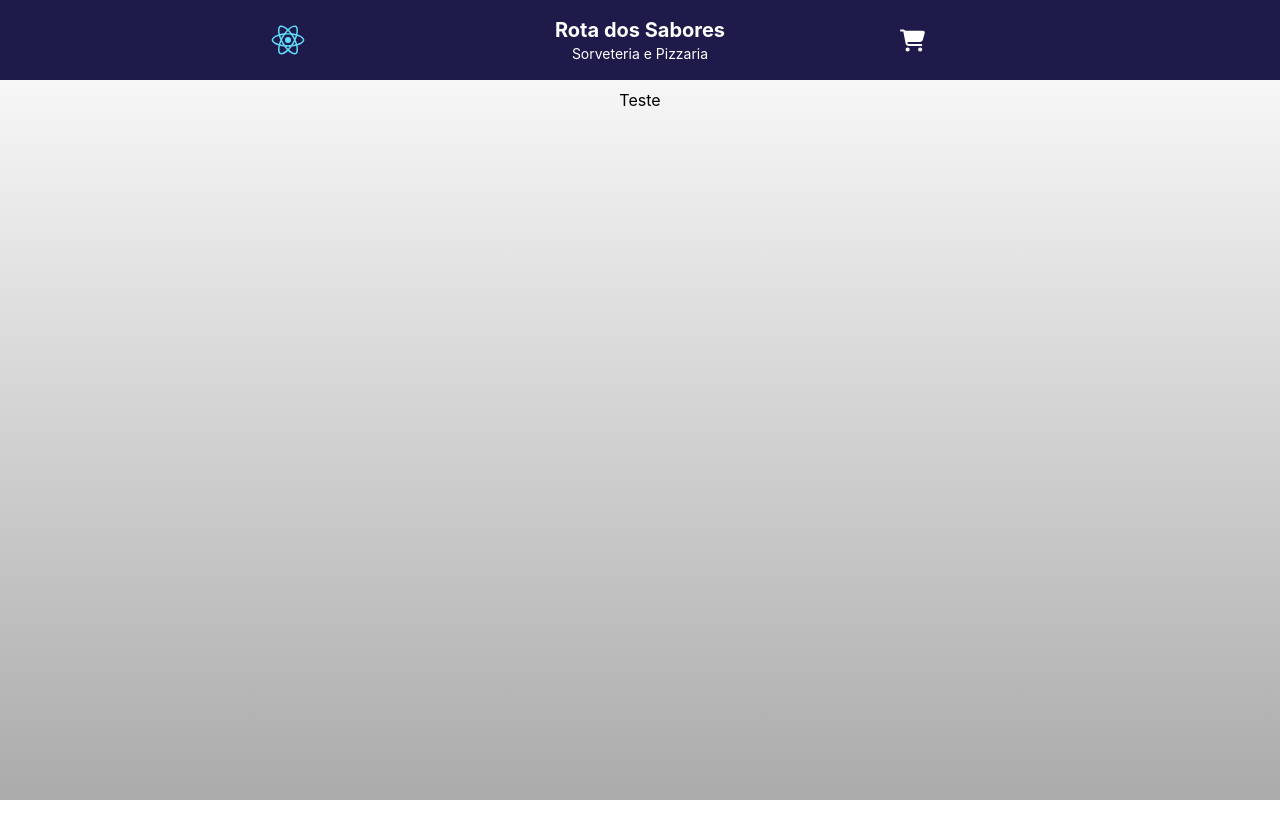
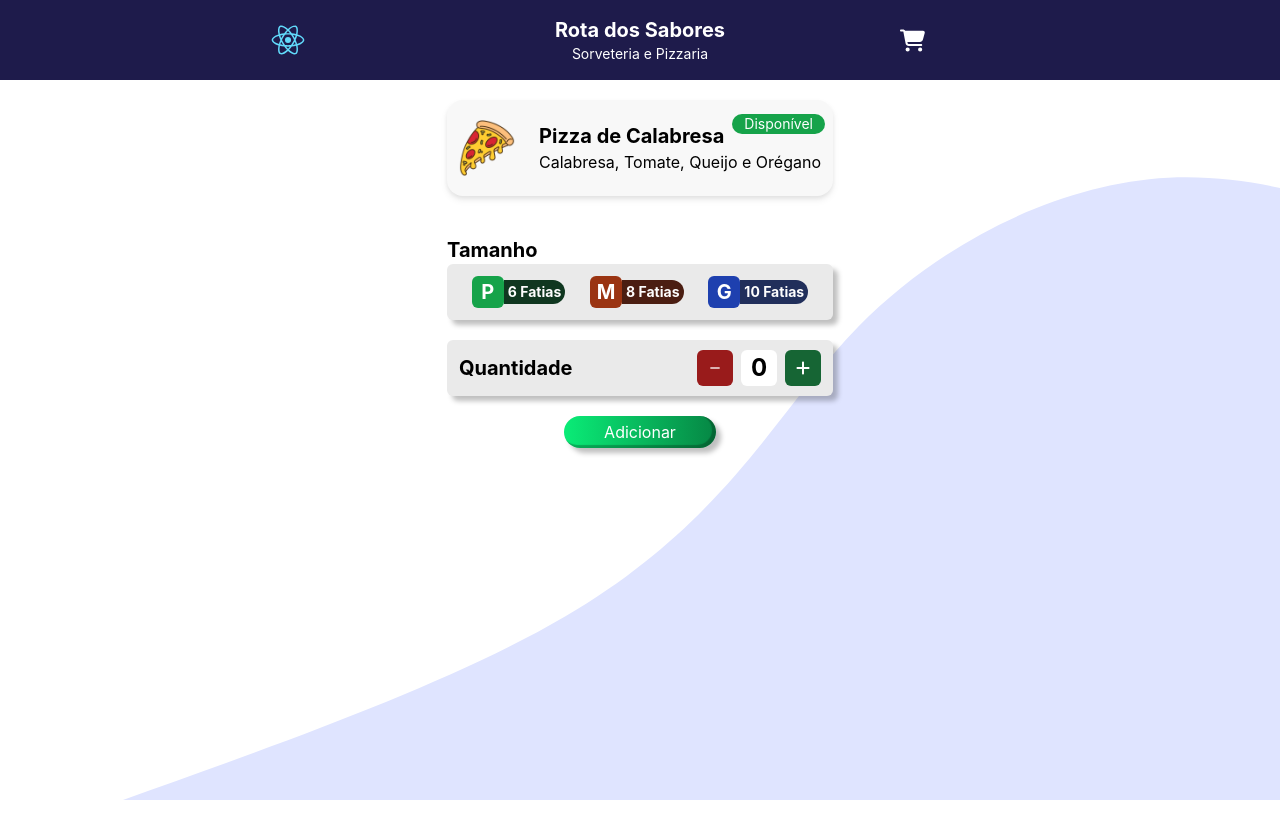
Before and after one commit to CleitonBrito/RotaDosSaboresApp, a React (Create React App) app: page /pizza/1 in a window 1280 px wide. Shown: the top 838 px of the page. Built offline with nearby package versions, Linux system fonts and the light colour scheme.

Commit message:
create module pizzaItem Order

```diff
--- a/src/Components/Card/index.js
+++ b/src/Components/Card/index.js
@@ -2,8 +2,7 @@ import React, { Component } from "react";
 
 class Card extends Component {
     render(){
-        return <a className="cursor-pointer" href={this.props.link}>
-            <div className="grid grid-cols-[5rem_auto] items-center bg-gradient-to-r to-[#E8E8E8] from-[#F3F4F6] hover:from-[#FFFFFF] hover:outline-1 hover:outline hover:outline-[#878787] hover:delay-100 drop-shadow-md shadow-red-600 transition-colors delay-100 rounded-2xl w-full min-h-16 sm:min-h-24 my-3">
+        return <div className="card grid grid-cols-[5rem_auto] items-center bg-gradient-to-r to-[#E8E8E8] from-[#F3F4F6] drop-shadow-md shadow-red-600 rounded-2xl w-full min-h-16 sm:min-h-24 my-3">
             <section className="flex justify-center">
                 <img className="size-14" src={ this.props.image } alt="" />
             </section>
@@ -17,7 +16,6 @@ class Card extends Component {
                 </section>
             </section>
         </div>
-        </a>
     }
 }
 
--- /dev/null
+++ b/src/Components/Layout/index.css
@@ -0,0 +1,13 @@
+.layout {
+    background-image: url('../../vetor-bg.svg');
+    background-repeat: no-repeat;
+    background-position-y: bottom;
+    background-position-x: right;
+    background-size: cover;
+}
+
+@media (max-width: 350px){
+    .layout {
+        background-position-y: bottom;
+    }
+}
--- a/src/Components/Layout/index.js
+++ b/src/Components/Layout/index.js
@@ -1,9 +1,10 @@
 import Header from "../../Components/Header"
 import Footer from "../../Components/Footer"
+import './index.css'
 
 const Layout = ({ children }) => {
     return (
-        <div className="bg-gradient-to-b to-[#ABABAB] from-[#FFFFFF] h-screen grid grid-rows-[5rem_auto]">
+        <div className="layout bg-gradient-to-b to-[#ABABAB] from-[#FFFFFF] h-screen grid grid-rows-[5rem_auto]">
             <Header />
             <main className="flex flex-col h-screen w-screen items-center px-4 py-2">
                 <div>{ children }</div>
--- a/src/Pages/Home/index.css
+++ b/src/Pages/Home/index.css
@@ -5,3 +5,12 @@
 section .main::-webkit-scrollbar {
     display: none;
 }
+
+.card {
+    transition: all 0.5s ease-in-out;
+}
+
+.card:hover {
+    outline: 1px solid #BDBDBD;
+    --tw-gradient-to: #FFFFFF;
+}
--- a/src/Pages/Home/index.js
+++ b/src/Pages/Home/index.js
@@ -6,6 +6,7 @@ import salgadosImg from '../../assets/Salgados.png'
 import milkshakesImg from '../../assets/Milkshake.png'
 import bebidasImg from '../../assets/Bebidas.png'
 import './index.css'
+import { Link } from "react-router-dom";
 
 export default function Home(){
     return (
@@ -20,7 +21,7 @@ export default function Home(){
                         Praça das Assembléias, Bairro Novo, Filadélfia - BA
                     </span>
                 </section>
-                <section className="mx-auto w-full grid grid-rows-none grid-cols-4 h-[7rem] items-center justify-items-center leading-4 bg-white rounded-md">
+                <section className="mx-auto w-full grid grid-rows-none grid-cols-4 h-[16rem] items-center justify-items-center leading-4 bg-white rounded-md">
                     <div className="flex flex-col items-center">
                         <div className="size-14 rounded-full products-img flex justify-center items-center">
                             <img className="size-12 rounded-full products-img object-scale-down" src={ pizzaImg } alt="" />
@@ -52,9 +53,15 @@ export default function Home(){
                             <h1 className="font-bold text-xl">Pizzas</h1>
                             <span className="font-bold text-[#bbab31]">A partir de R$33,00</span>
                         </div>
-                        <Card title="Pizza de Calabresa" description="Calabresa, Tomate, Queijo e Orégano" image={pizzaImg} link="/pizza/1" />
-                        <Card title="Pizza de Carne Seca" description="Carne Seca, Tomate, Queijo, Azeitonas e Orégano" image={pizzaImg} link="/pizza/2" />
-                        <Card title="Pizza Mexicana" description="Calabresa, Bacon, Muçarela, Cebola e Orégano" image={pizzaImg} link="/pizza/2"/>
+                        <Link to="/pizza/1">
+                            <Card title="Pizza de Calabresa" description="Calabresa, Tomate, Queijo e Orégano" image={pizzaImg} />
+                        </Link>
+                        <Link to="/pizza/2">
+                            <Card title="Pizza de Carne Seca" description="Carne Seca, Tomate, Queijo, Azeitonas e Orégano" image={pizzaImg} />
+                        </Link>
+                        <Link to="/pizza/3">
+                            <Card title="Pizza Mexicana" description="Calabresa, Bacon, Muçarela, Cebola e Orégano" image={pizzaImg} />
+                        </Link>
                     </div>
                     <div>
                         <div className="flex justify-between">
--- /dev/null
+++ b/src/Pages/PizzaShopping/index.css
@@ -0,0 +1,8 @@
+.card, .card:hover {
+    outline: none;
+    --tw-gradient-to: unset;
+    --tw-gradient-from: unset;
+    --tw-gradient-stops: unset;
+    background-color: #F8F8F8;
+    background-image: unset;
+}
--- a/src/Pages/PizzaShopping/index.js
+++ b/src/Pages/PizzaShopping/index.js
@@ -1,9 +1,83 @@
+import Card from "../../Components/Card";
 import Layout from "../../Components/Layout";
+import pizzaImg from '../../assets/PizzaFlat.png'
+import { FaPlus } from "react-icons/fa6";
+import { RiSubtractFill } from "react-icons/ri";
+import './index.css'
+import { useState } from "react";
 
 export default function PizzaShopping(){
+    const [count, setCount] = useState(0)
+
     return (
         <Layout>
-            <div>Teste</div>
+            <div className="flex h-screen flex-col gap-2 bg-w">
+                <section>
+                    <Card title="Pizza de Calabresa" description="Calabresa, Tomate, Queijo e Orégano" image={pizzaImg} />
+                </section>
+                <form className="flex flex-col gap-5">
+                    <section className="mt-5">
+                        <span className="font-bold text-xl">Tamanho</span>
+                        <div className="flex justify-evenly items-center bg-[#EAEAEA] shadow-[5px_5px_5px_rgb(0,0,0,0.25)] min-h-14 rounded-md">
+                            <label htmlFor="tamanhoP">
+                                <button type="button" className="group flex items-center font-bold text-white active:opacity-80 transition-opacity">
+                                    <input id="tamanhoP" name="tamanho" value="p" type="hidden" />
+                                    <span className="group-focus:ring ring-green-400 bg-green-600 size-8 text-xl rounded-md flex items-center justify-center">
+                                        P
+                                    </span>
+                                    <span className="bg-green-950 text-sm opacity-95 h-5 px-1 py-3 rounded-[0em_1em_1em_0em] flex items-center">
+                                        6 Fatias
+                                    </span>
+                                </button>
+                            </label>
+                            <label htmlFor="tamanhoM">
+                                <button type="button" className="group flex items-center font-bold text-white active:opacity-80 transition-opacity">
+                                    <input id="tamanhoM" name="tamanho" value="m" type="hidden" />
+                                    <span className="group-focus:ring ring-orange-500 bg-orange-800 size-8 text-xl rounded-md flex items-center justify-center">
+                                        M
+                                    </span>
+                                    <span className="bg-orange-950 text-sm opacity-95 h-5 px-1 py-3 rounded-[0em_1em_1em_0em] flex items-center">
+                                        8  Fatias
+                                    </span>
+                                </button>
+                            </label>
+                            <label htmlFor="tamanhoG">
+                                <button type="button" className="group flex items-center font-bold text-white active:opacity-80 transition-opacity">
+                                    <input id="tamanhoG" name="tamanho" value="g" type="hidden" />
+                                    <span className="group-focus:ring ring-blue-500 bg-blue-800 size-8 text-xl rounded-md flex items-center justify-center">
+                                        G
+                                    </span>
+                                    <span className="group-focus:ring-[4px_4px_4px] ring-orange-500 bg-blue-950 text-sm opacity-95 h-5 px-1 py-3 rounded-[0em_1em_1em_0em] flex items-center">
+                                        10  Fatias
+                                    </span>
+                                </button>
+                            </label>
+                        </div>
+                    </section>
+                    <section>
+                        <div className="flex items-center justify-between px-3 bg-[#EAEAEA] shadow-[5px_5px_5px_rgb(0,0,0,0.25)] min-h-14 rounded-md">
+                            <span className="font-bold text-xl">Quantidade</span>
+                            <input type="hidden" name="quantidade" value={count} />
+                            <div className="flex gap-2 items-center justify-center text-white">
+                                <div onClick={() => { if(count > 0) setCount(count-1) }} className="flex justify-center items-center size-9 active:opacity-80 transition-opacity bg-red-800 rounded-md cursor-pointer">
+                                    <RiSubtractFill />
+                                </div>
+                                <div className="flex justify-center items-center size-9 bg-white text-black font-bold text-2xl rounded-md">
+                                    { count }
+                                </div>
+                                <div onClick={() => { if(count >= 0 && count < 15) setCount(count+1) }} className="flex justify-center items-center size-9 active:opacity-80 transition-opacity bg-green-800 rounded-md cursor-pointer">
+                                    <FaPlus />
+                                </div>
+                            </div>
+                        </div>
+                    </section>
+                    <section>
+                        <div className="flex justify-center ">
+                            <button type="button" className="bg-gradient-to-r from-[#0aec77] to-[#068644] active:opacity-80 transition-opacity p-1 px-10 shadow-[inset_-3px_-2px_1px_1px_rgba(0,0,0,0.25),5px_5px_5px_rgb(0,0,0,0.25)] rounded-full text-white">Adicionar</button>
+                        </div>
+                    </section>
+                </form>
+            </div>
         </Layout>
     )
 }
```
Also changed, not shown: src/vetor-bg.svg (added). Lines whose indentation alone changed are shown as unchanged.
